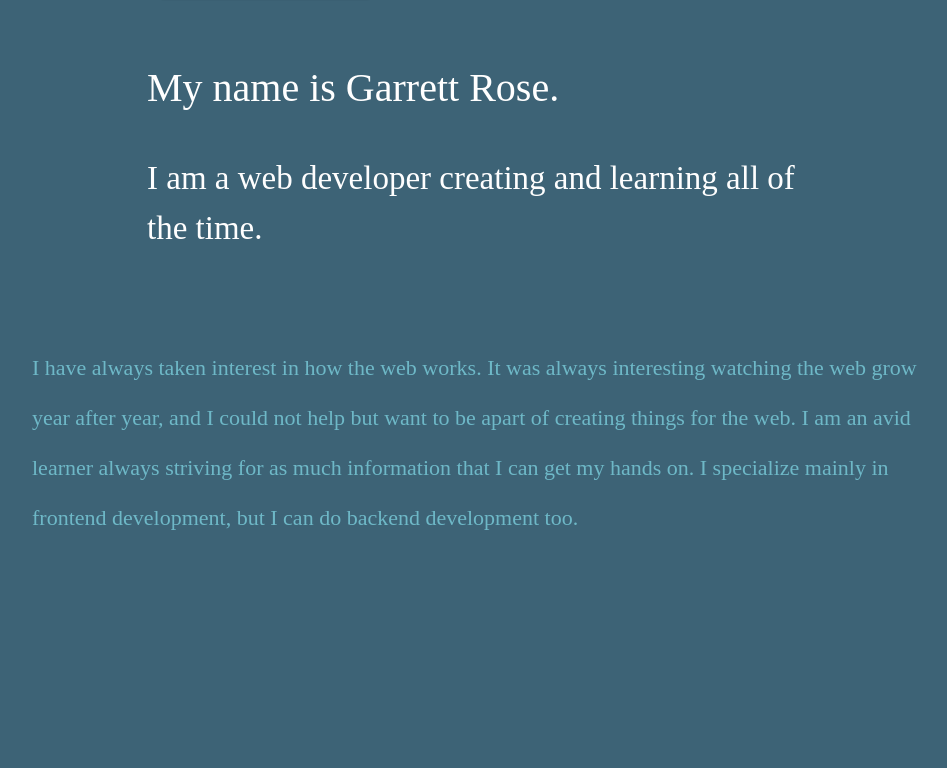
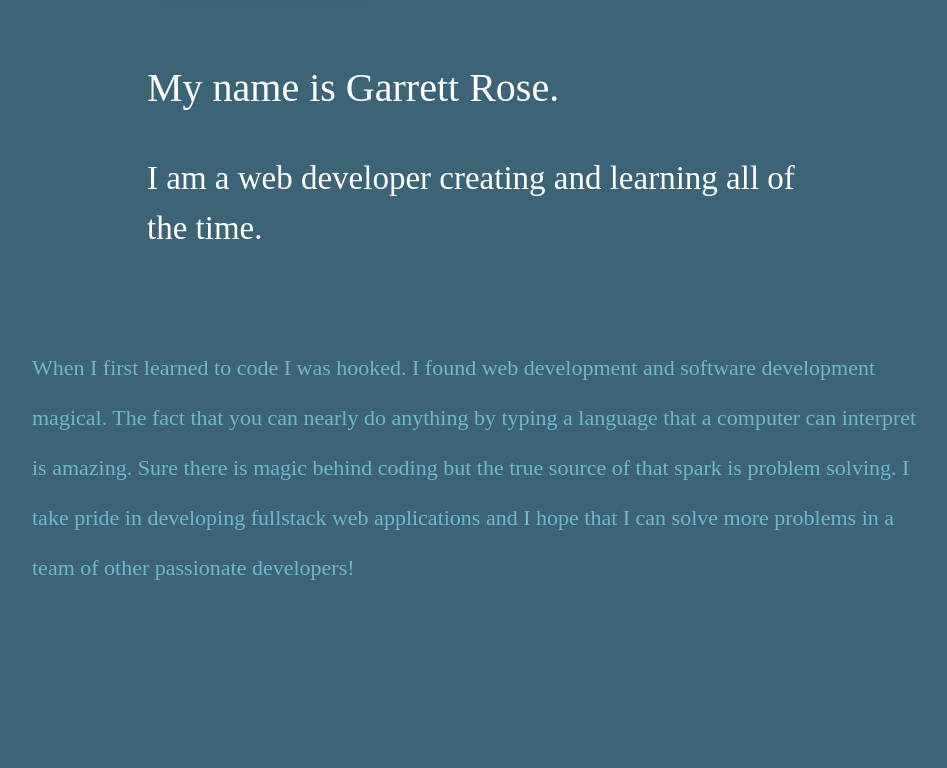
Before and after one commit to GLRose/Portfolio-React, a React (Create React App) app: page / in a window 1280 px wide. Shown: the part 638-1406 px from the top of the page, without its empty margins (158-1105 px from the left). Built offline with nearby package versions, Linux system fonts and the light colour scheme; a web font is replaced by a local one.

Commit message:
Changed my about description

```diff
--- a/src/components/About.js
+++ b/src/components/About.js
@@ -5,12 +5,10 @@ const About = () => {
   return (
     <div className="about">
       <p>
-        I have always taken interest in how the web works. It was always
-        interesting watching the web grow year after year, and I could not help
-        but want to be apart of creating things for the web. I am an avid
-        learner always striving for as much information that I can get my hands
-        on. I specialize mainly in frontend development, but I can do backend
-        development too.
+        When I first learned to code I was hooked. I found web development and software development magical.
+        The fact that you can nearly do anything by typing a language that a computer can interpret is amazing.
+        Sure there is magic behind coding but the true source of that spark is problem solving.
+        I take pride in developing fullstack web applications and I hope that I can solve more problems in a team of other passionate developers!
       </p>
     </div>
   );
```
